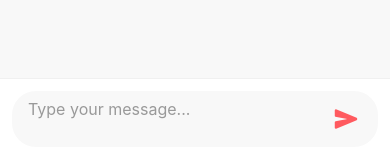
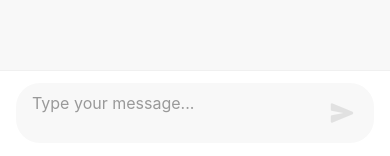
Before and after one commit to BobbyWang0120/orbit_mobile, a React Native app: screen /Chat in a window 390 px wide. Shown: the part 685-841 px from the top of the page. Built offline with nearby package versions, Linux system fonts and the light colour scheme.

Commit message:
将聊天界面下方的输入框组件分离出去，并且优化样式

```diff
--- /dev/null
+++ b/src/components/ChatInput.tsx
@@ -0,0 +1,135 @@
+import React, { useState, useEffect } from 'react';
+import {
+  View,
+  TextInput,
+  TouchableOpacity,
+  StyleSheet,
+  Keyboard,
+  KeyboardEvent,
+  Platform,
+  KeyboardAvoidingView,
+} from 'react-native';
+import { Ionicons } from '@expo/vector-icons';
+import { useSafeAreaInsets } from 'react-native-safe-area-context';
+
+interface ChatInputProps {
+  onSendMessage?: (message: string) => void;
+}
+
+const ChatInput: React.FC<ChatInputProps> = ({ onSendMessage }) => {
+  const insets = useSafeAreaInsets();
+  const [messageText, setMessageText] = useState('');
+  const [keyboardHeight, setKeyboardHeight] = useState(0);
+  const [isKeyboardVisible, setIsKeyboardVisible] = useState(false);
+
+  useEffect(() => {
+    // 监听键盘显示和隐藏事件
+    const keyboardWillShow = Keyboard.addListener(
+      Platform.OS === 'ios' ? 'keyboardWillShow' : 'keyboardDidShow',
+      (event: KeyboardEvent) => {
+        setKeyboardHeight(event.endCoordinates.height);
+        setIsKeyboardVisible(true);
+      }
+    );
+
+    const keyboardWillHide = Keyboard.addListener(
+      Platform.OS === 'ios' ? 'keyboardWillHide' : 'keyboardDidHide',
+      () => {
+        setKeyboardHeight(0);
+        setIsKeyboardVisible(false);
+      }
+    );
+
+    return () => {
+      keyboardWillShow.remove();
+      keyboardWillHide.remove();
+    };
+  }, []);
+
+  const handleSend = () => {
+    if (messageText.trim() && onSendMessage) {
+      onSendMessage(messageText.trim());
+      setMessageText('');
+    }
+  };
+
+  return (
+    <KeyboardAvoidingView
+      behavior={Platform.OS === 'ios' ? 'padding' : undefined}
+      keyboardVerticalOffset={Platform.OS === 'ios' ? 0 : 0}
+    >
+      <View style={[
+        styles.inputContainer,
+        {
+          paddingBottom: isKeyboardVisible
+            ? Platform.OS === 'ios' ? 6 : 8  // 键盘显示时的底部间距
+            : Math.max(insets.bottom, 16)    // 键盘隐藏时的底部间距
+        }
+      ]}>
+        <View style={styles.inputWrapper}>
+          <TextInput
+            style={styles.input}
+            placeholder="Type your message..."
+            placeholderTextColor="#999"
+            multiline
+            value={messageText}
+            onChangeText={setMessageText}
+            maxHeight={100}
+            textAlignVertical="center"
+          />
+          <TouchableOpacity
+            style={[
+              styles.sendButton,
+              !messageText.trim() && styles.sendButtonDisabled
+            ]}
+            disabled={!messageText.trim()}
+            onPress={handleSend}
+          >
+            <Ionicons
+              name="send"
+              size={24}
+              color={messageText.trim() ? "#FF5A5F" : "#CCC"}
+            />
+          </TouchableOpacity>
+        </View>
+      </View>
+    </KeyboardAvoidingView>
+  );
+};
+
+const styles = StyleSheet.create({
+  inputContainer: {
+    borderTopWidth: 1,
+    borderTopColor: '#f0f0f0',
+    backgroundColor: '#fff',
+    paddingHorizontal: 16,
+    paddingTop: 12,
+  },
+  inputWrapper: {
+    flexDirection: 'row',
+    alignItems: 'center',
+    backgroundColor: '#f8f8f8',
+    borderRadius: 24,
+    paddingHorizontal: 16,
+    minHeight: 44,
+  },
+  input: {
+    flex: 1,
+    fontSize: 16,
+    lineHeight: 20,
+    paddingVertical: 10,
+    color: '#222',
+    marginRight: 8,
+  },
+  sendButton: {
+    width: 32,
+    height: 32,
+    justifyContent: 'center',
+    alignItems: 'center',
+  },
+  sendButtonDisabled: {
+    opacity: 0.5,
+  },
+});
+
+export default ChatInput;
--- a/src/screens/ChatScreen.tsx
+++ b/src/screens/ChatScreen.tsx
@@ -8,12 +8,14 @@ import {
   FlatList,
   KeyboardAvoidingView,
   Platform,
+  Dimensions,
 } from 'react-native';
 import { Ionicons } from '@expo/vector-icons';
-import { SafeAreaView } from 'react-native-safe-area-context';
+import { SafeAreaView, useSafeAreaInsets } from 'react-native-safe-area-context';
 import type { NativeStackNavigationProp } from '@react-navigation/native-stack';
 import { RootStackParamList } from '../navigation/types';
 import Header from '../components/Header';
+import ChatInput from '../components/ChatInput';
 
 // 定义导航属性类型
 type ChatScreenNavigationProp = NativeStackNavigationProp<RootStackParamList, 'Chat'>;
@@ -75,6 +77,12 @@ const MessageBubble: React.FC<Message> = ({ message, type, timestamp }) => (
 
 // 聊天界面组件
 const ChatScreen: React.FC<ChatScreenProps> = ({ navigation }) => {
+  const insets = useSafeAreaInsets();
+  const handleSendMessage = (message: string) => {
+    // 这里处理发送消息的逻辑
+    console.log('Sending message:', message);
+  };
+
   return (
     <View style={styles.container}>
       <Header
@@ -91,26 +99,14 @@ const ChatScreen: React.FC<ChatScreenProps> = ({ navigation }) => {
         renderItem={({ item }) => (
           <MessageBubble {...item} />
         )}
-        contentContainerStyle={styles.messagesList}
+        contentContainerStyle={[
+          styles.messagesList,
+          { paddingBottom: 16 }
+        ]}
       />
 
       {/* 底部输入框 */}
-      <KeyboardAvoidingView
-        behavior={Platform.OS === 'ios' ? 'padding' : undefined}
-        style={styles.inputContainer}
-      >
-        <View style={styles.inputWrapper}>
-          <TextInput
-            style={styles.input}
-            placeholder="Type your message..."
-            multiline
-            placeholderTextColor="#999"
-          />
-          <TouchableOpacity style={styles.sendButton}>
-            <Ionicons name="send" size={24} color="#FF5A5F" />
-          </TouchableOpacity>
-        </View>
-      </KeyboardAvoidingView>
+      <ChatInput onSendMessage={handleSendMessage} />
     </View>
   );
 };
@@ -122,7 +118,39 @@ const styles = StyleSheet.create({
   },
   messagesList: {
     paddingHorizontal: 16,
-    paddingVertical: 8,
+    paddingTop: 8,
+  },
+  inputContainer: {
+    borderTopWidth: 1,
+    borderTopColor: '#f0f0f0',
+    backgroundColor: '#fff',
+    paddingHorizontal: 16,
+    paddingTop: 16,
+  },
+  inputWrapper: {
+    flexDirection: 'row',
+    alignItems: 'center',
+    backgroundColor: '#f8f8f8',
+    borderRadius: 24,
+    paddingHorizontal: 16,
+    minHeight: 44,
+  },
+  input: {
+    flex: 1,
+    fontSize: 16,
+    lineHeight: 20,
+    paddingVertical: 10,
+    color: '#222',
+    marginRight: 8,
+  },
+  sendButton: {
+    width: 32,
+    height: 32,
+    justifyContent: 'center',
+    alignItems: 'center',
+  },
+  sendButtonDisabled: {
+    opacity: 0.5,
   },
   messageContainer: {
     flexDirection: 'row',
@@ -174,30 +202,6 @@ const styles = StyleSheet.create({
     marginTop: 4,
     alignSelf: 'flex-end',
   },
-  inputContainer: {
-    backgroundColor: '#fff',
-    borderTopWidth: 1,
-    borderTopColor: '#f0f0f0',
-    padding: 12,
-  },
-  inputWrapper: {
-    flexDirection: 'row',
-    alignItems: 'center',
-    backgroundColor: '#f8f8f8',
-    borderRadius: 24,
-    paddingHorizontal: 16,
-    paddingVertical: 8,
-  },
-  input: {
-    flex: 1,
-    fontSize: 16,
-    maxHeight: 100,
-    color: '#222',
-  },
-  sendButton: {
-    marginLeft: 12,
-    padding: 4,
-  },
 });
 
 export default ChatScreen;
```
